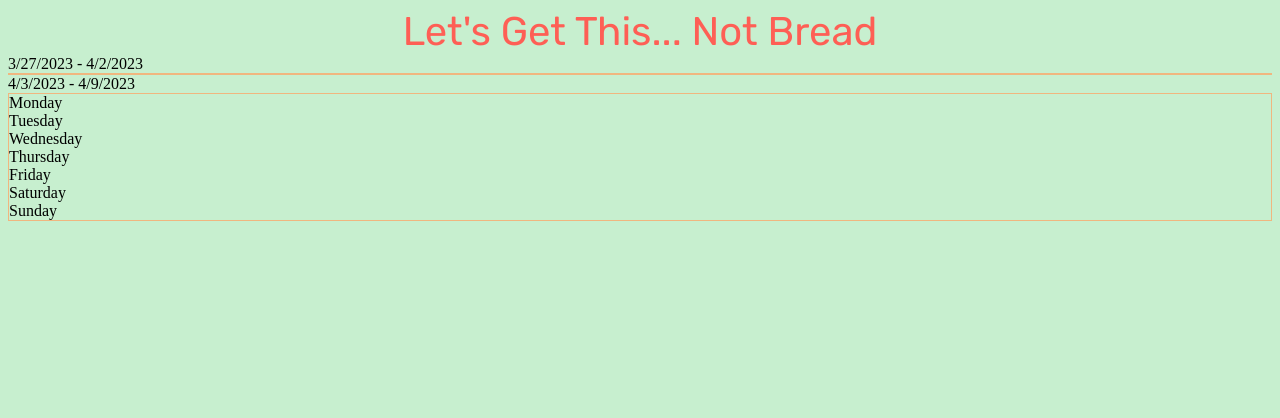
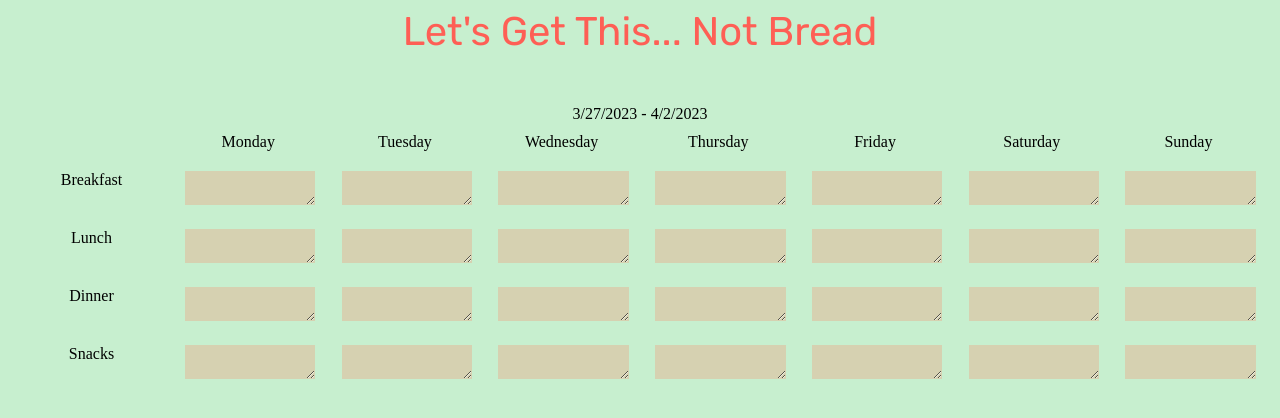
Before and after one commit to kaguilera23/grocer-helper, a plain HTML site: page index.html in a window 1280 px wide. Drawn offline with Linux system fonts and the light colour scheme.

Commit message:
added table to input items

```diff
--- a/index.html
+++ b/index.html
@@ -13,34 +13,121 @@
 <body>
     <header>Let's Get This... Not Bread</header>
 
-    <!-- Section for weekly layout -->
-    <section>
-
+    <section class="one-week">
+        <section>3/27/2023 - 4/2/2023</section>
+        <section class="week-columns">
+            <section class="day-row">
+                <div class="square"></div>
+                <div class="square">Monday</div>
+                <div class="square">Tuesday</div>
+                <div class="square">Wednesday</div>
+                <div class="square">Thursday</div>
+                <div class="square">Friday</div>
+                <div class="square">Saturday</div>
+                <div class="square">Sunday</div>
+            </section>
+<!-------------------------------------------------->
+            <section class="meal-rows">
+                <section class="square"><div>Breakfast</div></section>
+                <section class="square">
+                    <div><textarea></textarea></div>
+                </section>
+                <section class="square">
+                    <div><textarea></textarea></div>
+                </section>
+                <section class="square">
+                    <div><textarea></textarea></div>
+                </section>
+                <section class="square">
+                    <div><textarea></textarea></div>
+                </section>
+                <section class="square">
+                    <div><textarea></textarea></div>
+                </section>
+                <section class="square">
+                    <div><textarea></textarea></div>
+                </section>
+                <section class="square">
+                    <div><textarea></textarea></div>
+                </section>
+            </section>
+<!-------------------------------------------------->
+            <section class="meal-rows">
+                <section class="square"><div>Lunch</div></section>
+                <section class="square">
+                    <div><textarea></textarea></div>
+                </section>
+                <section class="square">
+                    <div><textarea></textarea></div>
+                </section>
+                <section class="square">
+                    <div><textarea></textarea></div>
+                </section>
+                <section class="square">
+                    <div><textarea></textarea></div>
+                </section>
+                <section class="square">
+                    <div><textarea></textarea></div>
+                </section>
+                <section class="square">
+                    <div><textarea></textarea></div>
+                </section>
+                <section class="square">
+                    <div><textarea></textarea></div>
+                </section>
+            </section>
+<!-------------------------------------------------->
+            <section class="meal-rows">
+                <section class="square"><div>Dinner</div></section>
+                <section class="square">
+                    <div><textarea></textarea></div>
+                </section>
+                <section class="square">
+                    <div><textarea></textarea></div>
+                </section>
+                <section class="square">
+                    <div><textarea></textarea></div>
+                </section>
+                <section class="square">
+                    <div><textarea></textarea></div>
+                </section>
+                <section class="square">
+                    <div><textarea></textarea></div>
+                </section>
+                <section class="square">
+                    <div><textarea></textarea></div>
+                </section>
+                <section class="square">
+                    <div><textarea></textarea></div>
+                </section>
+            </section>
+<!-------------------------------------------------->
+            <section class="meal-rows">
+                <section class="square"><div>Snacks</div></section>
+                <section class="square">
+                    <div><textarea></textarea></div>
+                </section>
+                <section class="square">
+                    <div><textarea></textarea></div>
+                </section>
+                <section class="square">
+                    <div><textarea></textarea></div>
+                </section>
+                <section class="square">
+                    <div><textarea></textarea></div>
+                </section>
+                <section class="square">
+                    <div><textarea></textarea></div>
+                </section>
+                <section class="square">
+                    <div><textarea></textarea></div>
+                </section>
+                <section class="square">
+                    <div><textarea></textarea></div>
+                </section>
+            </section>
+        </section>
     </section>
 
-    <!-- Section for grocery list -->
-    <section>
-        <div class="date">3/27/2023 - 4/2/2023</div>
-
-        <div class="layout-box">
-
-        </div>
-
-    </section>
-
-    <section>
-        <div class="date">4/3/2023 - 4/9/2023</div>
-
-        <div class="layout-box">
-            <section>Monday</section>
-            <section>Tuesday</section>
-            <section>Wednesday</section>
-            <section>Thursday</section>
-            <section>Friday</section>
-            <section>Saturday</section>
-            <section>Sunday</section>
-        </div>
-
-    </section>
 </body>
 </html>
--- a/style.css
+++ b/style.css
@@ -17,6 +17,37 @@ header {
     text-align: center;
 }
 
-.layout-box {
-    border: var(--orange) 1px solid
+.week-columns {
+    display: flex;
+    flex-direction: column;
 }
+
+.day-row {
+    display: flex;
+    flex-direction: row;
+    justify-content: space-evenly;
+    width: 100%;
+}
+
+.meal-rows {
+    display: flex;
+    flex-direction: row;
+    justify-content: space-evenly;
+}
+
+textarea {
+    background-color: var(--olive);
+    border: none;
+    width: 100%;
+}
+
+.square {
+    width: 10%;
+    padding: 5px;
+    margin: 5px;
+}
+
+.one-week {
+    text-align: center;
+    margin-top: 50px;
+}
```
